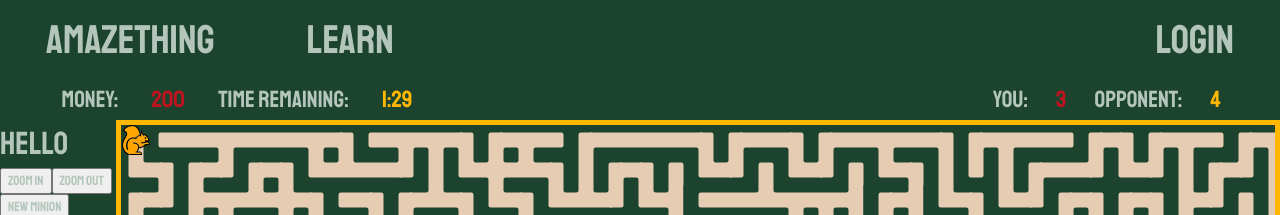
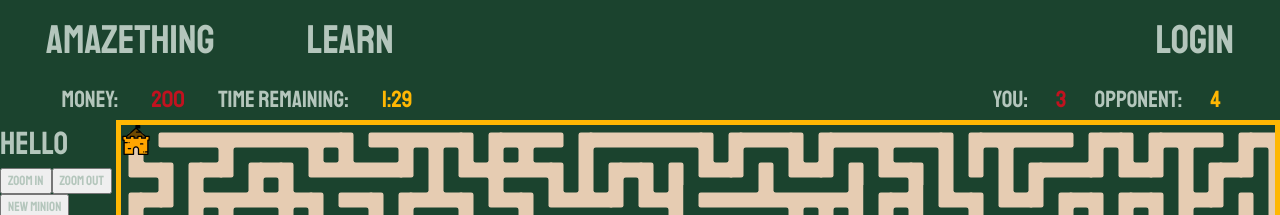
Before and after one commit to vadim-nest/aMAZEthing, a React (Vite) app in the folder Client/: page /game in a window 1280 px wide. Both pictures are taken after a click on the button "New Minion". Shown: the top 215 px of the page. Built offline with nearby package versions, Linux system fonts and the light colour scheme.

Commit message:
style: add a castle svg

```diff
--- a/Client/src/components/svg.tsx
+++ b/Client/src/components/svg.tsx
@@ -1,5 +1,77 @@
 const playerClass = 'player-color-svg';
 const playerClassShadow = 'player-color-shadow-svg'
+
+const castle = () =>
+(
+  <svg version="1.1" id="Layer_1" xmlns="http://www.w3.org/2000/svg" x="0px" y="0px"
+	 viewBox="0 0 511.999 511.999">
+<g>
+	<path className={playerClass} d="M256.002,373.334L256.002,373.334L256.002,373.334z M352.002,192.004h-63.999v32h-32.002h-32.004
+		v-32h-63.999v32H96v-32H31.998v64.001h21.334v42.665v202.662h160.002v-85.333c0-23.464,19.199-42.665,42.667-42.665
+		c23.466,0,42.665,19.201,42.665,42.665v85.333h160v-42.66V256.005H480v-64.001h-63.999v32h-63.999V192.004z"/>
+	<polygon  className={playerClassShadow} points="288.003,192.004 352.002,192.004 352.002,224.003 416.001,224.003 416.001,192.004
+		335.999,122.671 256.002,53.336 96,192.004 96,224.003 159.999,224.003 159.999,192.004 223.998,192.004 223.998,224.003
+		256.002,224.003 288.003,224.003 	"/>
+	<rect className="minion-svg-border" x="256.003" y="10.667" width="63.331" height="40"/>
+</g>
+<g>
+	<path className="minion-svg-border" d="M480.001,181.336h-60.02L281.515,61.334h37.816c5.89,0,10.667-4.778,10.667-10.667v-40
+		c0-5.89-4.777-10.667-10.667-10.667h-63.332c-5.891,0-10.667,4.777-10.667,10.667v37.8L92.023,181.336H31.998
+		c-5.89,0-10.667,4.776-10.667,10.667v64.001c0,5.889,4.777,10.667,10.667,10.667h10.667v234.66c0,5.892,4.778,10.667,10.667,10.667
+		h160.002c5.889,0,10.667-4.776,10.667-10.667v-85.333c0-17.643,14.355-31.997,32-31.997c17.643,0,31.997,14.355,31.997,31.997
+		v85.333c0,5.892,4.776,10.667,10.667,10.667h160c5.892,0,10.667-4.776,10.667-10.667v-234.66H480
+		c5.892,0,10.667-4.778,10.667-10.667v-64.001C490.669,186.112,485.893,181.336,480.001,181.336z M352.002,181.336h-63.999
+		c-5.889,0-10.667,4.776-10.667,10.667v21.332h-42.671v-21.332c0-5.891-4.776-10.667-10.667-10.667h-63.999
+		c-5.889,0-10.667,4.776-10.667,10.667v21.332h-42.665v-16.464L256.002,67.453l51.405,44.551h-43.24
+		c-5.889,0-10.667,4.778-10.667,10.667c0,5.892,4.778,10.667,10.667,10.667h67.857l73.31,63.535v16.464h-42.665v-21.332
+		C362.67,186.112,357.895,181.336,352.002,181.336z M308.665,40h-41.996V21.334h41.996V40z M469.334,245.338h-10.667
+		c-5.89,0-10.667,4.776-10.667,10.667v191.999h-29.129c-5.889,0-10.667,4.778-10.667,10.667c0,5.892,4.778,10.667,10.667,10.667H448
+		v21.326H309.333v-74.666c0-29.407-23.927-53.332-53.334-53.332s-53.332,23.924-53.332,53.332v74.666H64V309.337h43.161
+		c5.892,0,10.667-4.778,10.667-10.667c0-5.892-4.776-10.667-10.667-10.667H64v-31.997c0-5.892-4.776-10.667-10.667-10.667H42.666
+		v-42.667h42.667v21.332c0,5.891,4.778,10.667,10.667,10.667h63.999c5.892,0,10.667-4.776,10.667-10.667v-21.332h42.665v21.332
+		c0,5.891,4.778,10.667,10.667,10.667h64.005c5.892,0,10.667-4.776,10.667-10.667v-21.332h42.665v21.332
+		c0,5.891,4.778,10.667,10.667,10.667h63.999c5.892,0,10.667-4.776,10.667-10.667v-21.332h42.665v42.667H469.334z"/>
+	<path className="minion-svg-border" d="M137.806,309.341h0.252c5.892,0,10.667-4.777,10.667-10.667c0-5.892-4.776-10.667-10.667-10.667
+		h-0.252c-5.892,0-10.667,4.776-10.667,10.667C127.139,304.564,131.914,309.341,137.806,309.341z"/>
+	<path className="minion-svg-border" d="M388.227,448h-0.254c-5.892,0-10.667,4.778-10.667,10.667c0,5.892,4.776,10.667,10.667,10.667h0.254
+		c5.889,0,10.667-4.776,10.667-10.667C398.894,452.778,394.118,448,388.227,448z"/>
+	<path className="minion-svg-border" d="M382.55,322.375c0-5.89-4.776-10.667-10.667-10.667h-38.334c-5.889,0-10.667,4.777-10.667,10.667
+		c0,5.892,4.778,10.667,10.667,10.667h38.334C377.775,333.042,382.55,328.267,382.55,322.375z"/>
+	<path className="minion-svg-border" d="M162.718,391.708h-38.333c-5.889,0-10.667,4.776-10.667,10.667c0,5.889,4.778,10.667,10.667,10.667
+		h38.333c5.893,0,10.667-4.778,10.667-10.667C173.385,396.484,168.61,391.708,162.718,391.708z"/>
+</g>
+<g>
+</g>
+<g>
+</g>
+<g>
+</g>
+<g>
+</g>
+<g>
+</g>
+<g>
+</g>
+<g>
+</g>
+<g>
+</g>
+<g>
+</g>
+<g>
+</g>
+<g>
+</g>
+<g>
+</g>
+<g>
+</g>
+<g>
+</g>
+<g>
+</g>
+</svg>
+);
 
 const squirrel = () =>
 (
@@ -599,12 +671,9 @@ const animals = {
   hare: hare,
   deer: deer,
   koala: koala,
-  bear: bear
+  bear: bear,
+  castle: castle
 }
 
-const SVG = animals.squirrel;
+const SVG = animals.castle;
 export default SVG;
-
-// export default LeftArrow;
-
-// Different animals .svg
```
Also changed, not shown: Client/src/assets/game-different/castle-beach-svgrepo-com.svg (added).
